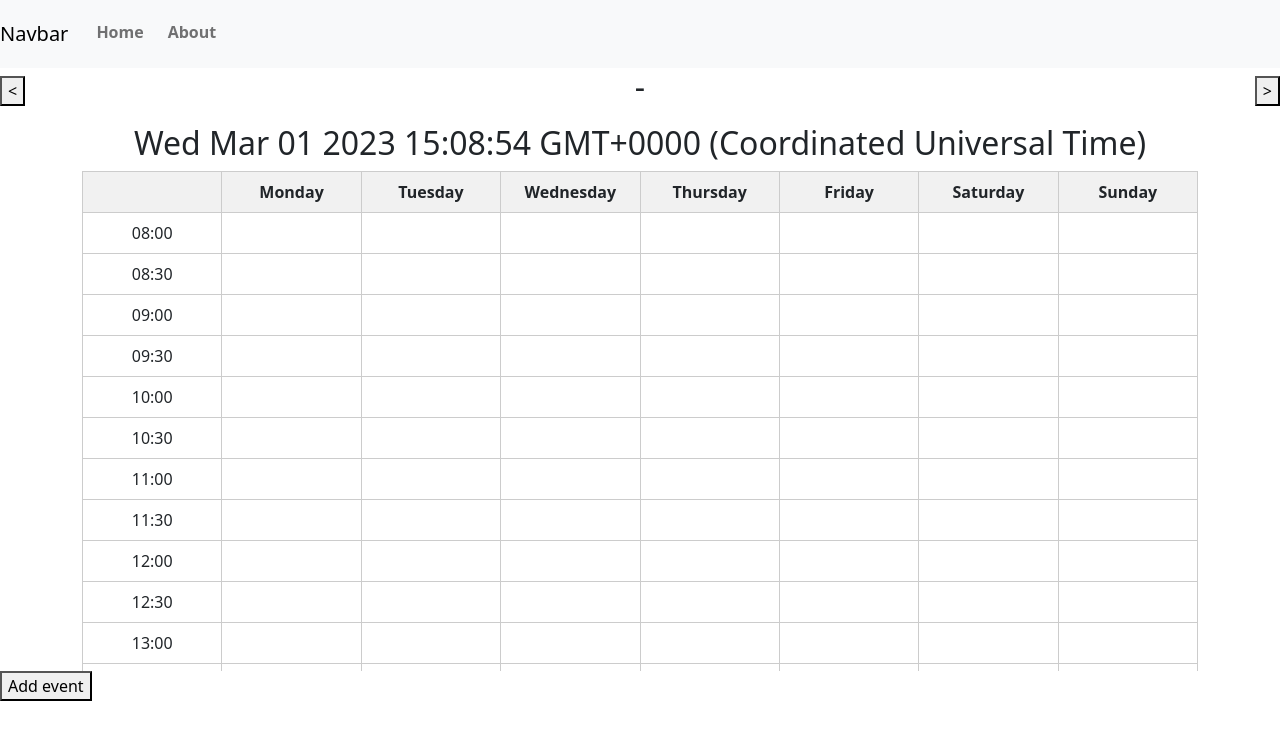
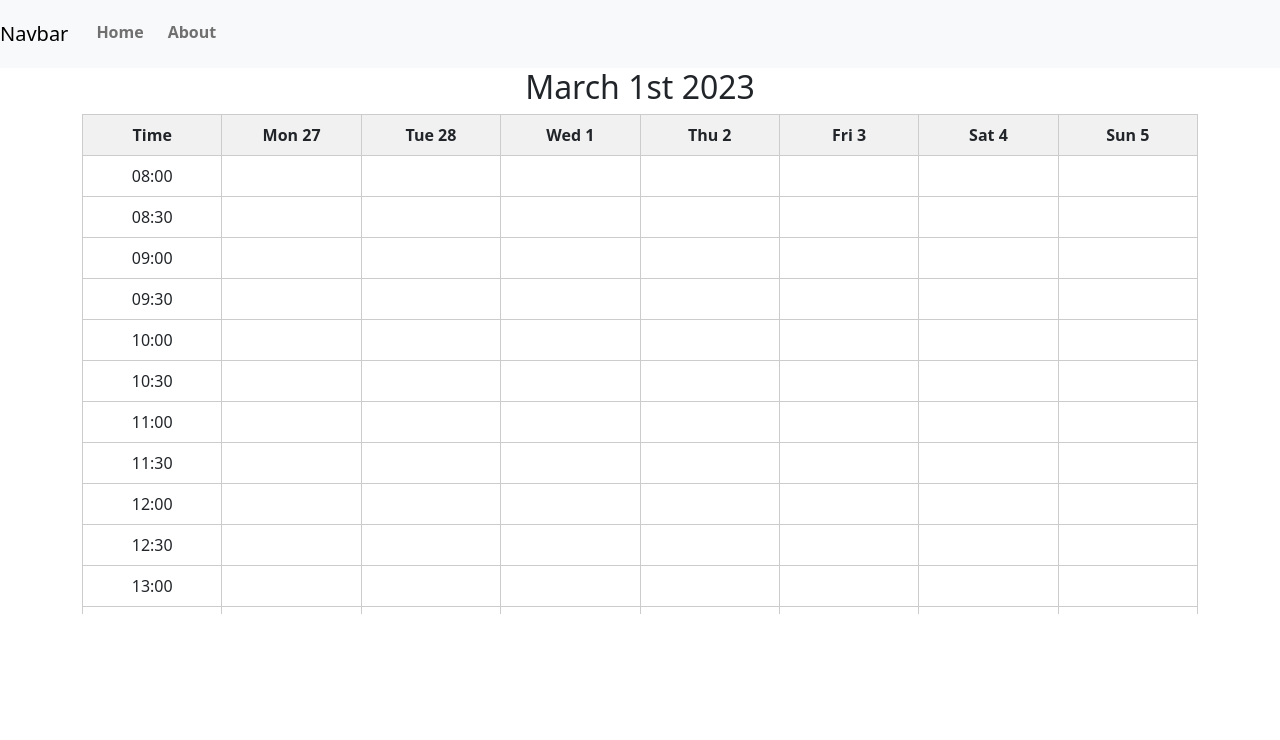
Before and after one commit to Sam-Razavi/Agile-Vue-project-team-10, a Vue app in the folder vue-project/: page / in a window 1280 px wide. Shown: the top 740 px of the page. Built offline with nearby package versions, Linux system fonts and the light colour scheme.

Commit message:
Adjusted the days and dates with loops and format

```diff
--- a/vue-project/src/components/WeeklyCalendar.vue
+++ b/vue-project/src/components/WeeklyCalendar.vue
@@ -1,28 +1,19 @@
 <template>
   <div>
-    <div class="calendar-header">
-      <button @click="previousWeek">&lt;</button>
-      <h2>{{ startDate }} - {{ endDate }}</h2>
-      <button @click="nextWeek">&gt;</button>
-    </div>
+
+
     <h2 class="current-date text-center">{{ currentDate }}</h2>
     <div class="container">
       <div>
         <table>
           <thead>
             <tr>
-              <th></th>
-              <th>Monday</th>
-              <th>Tuesday</th>
-              <th>Wednesday</th>
-              <th>Thursday</th>
-              <th>Friday</th>
-              <th>Saturday</th>
-              <th>Sunday</th>
+              <th>Time</th>
+              <th v-for="day in days" :key="day" >{{ day.format('ddd D') }}</th>
             </tr>
           </thead>
           <tbody>
-            <tr v-for="hour in hours" :key="hour">
+            <tr v-for="hour in hours" :key="hour" >
               <td>{{ hour }}</td>
               <td v-for="day in days" :key="day">
                 <ul>
@@ -35,16 +26,23 @@
       </div>
     </div>
   </div>
-
-  <button>Add event</button>
 </template>
 
 <script>
+import moment from 'moment'
+
 export default {
   data() {
+    const days = []
+    const firstDayOfTheCurrentWeek = moment().weekday(1)
+    for (let i = 0; i < 7; i++) {
+        days.push(moment(firstDayOfTheCurrentWeek).add(i,'days'))
+
+    }
     return {
-      currentDate: new Date(),
-      days: ['Monday', 'Tuesday', 'Wednesday', 'Thursday', 'Friday', 'Saturday', 'Sunday'],
+
+      currentDate: moment().format("MMMM Do YYYY"),
+      days: days,
       hours: [
         '08:00',
         '08:30',
@@ -113,12 +111,19 @@ export default {
 }
 
 table {
-    table-layout: fixed;
+  table-layout: fixed;
   border-collapse: collapse;
   width: 100%;
 }
 
-th,
+th {
+  top: 0;
+  position: sticky;
+  border: 1px solid #ccc;
+  padding: 8px;
+  text-align: center;
+}
+
 td {
   border: 1px solid #ccc;
   padding: 8px;
--- a/vue-project/src/views/HomeView.vue
+++ b/vue-project/src/views/HomeView.vue
@@ -1,7 +1,6 @@
 <script setup>
+import WeeklyCalendar from '../components/WeeklyCalendar.vue';
 
-
-import WeeklyCalendar from '../components/WeeklyCalendar.vue';
 
 </script>
 
@@ -9,6 +8,9 @@ import WeeklyCalendar from '../components/WeeklyCalendar.vue';
 
 <WeeklyCalendar/>
 
+
+
+
 </template>
 
 <style scoped>
```
